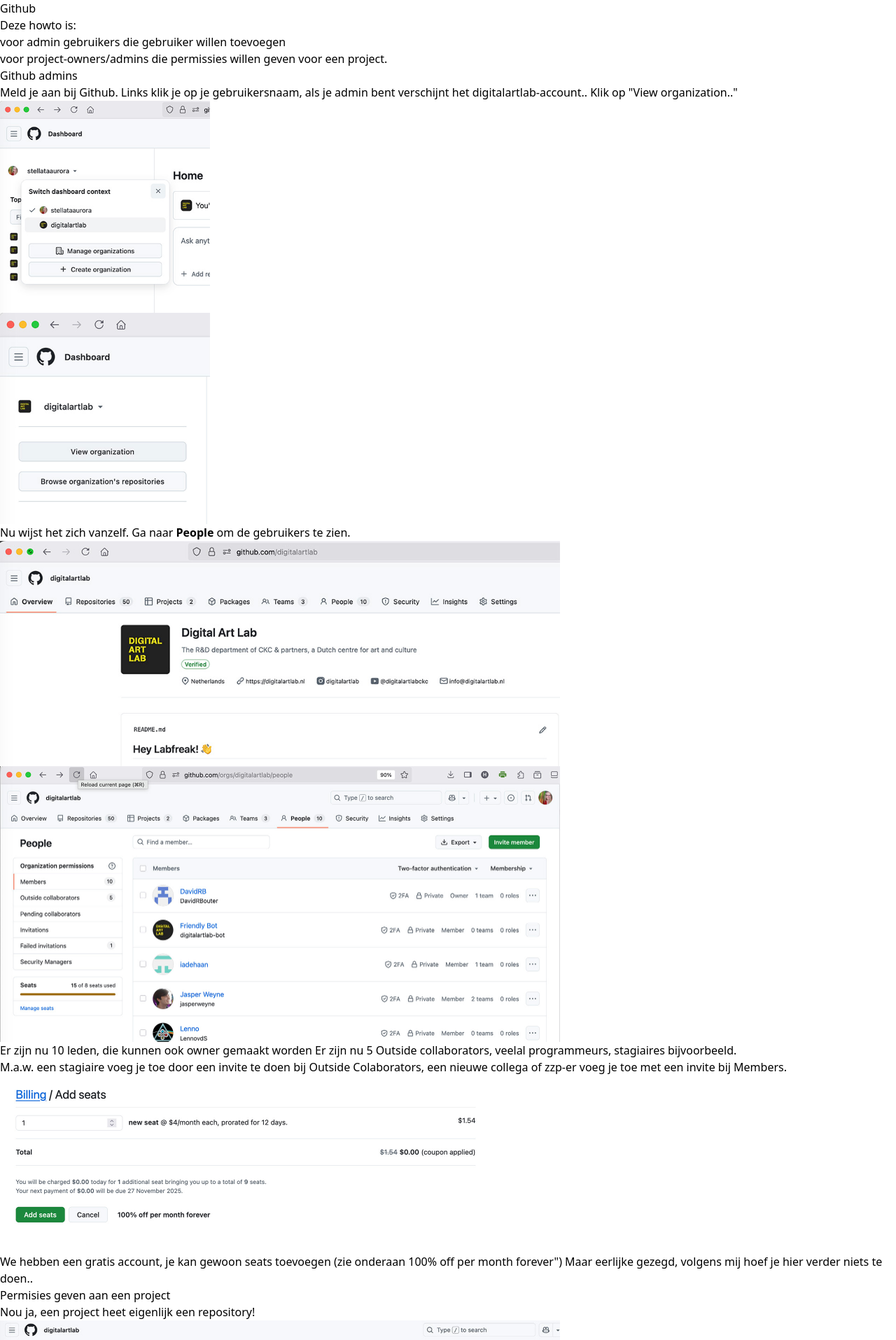
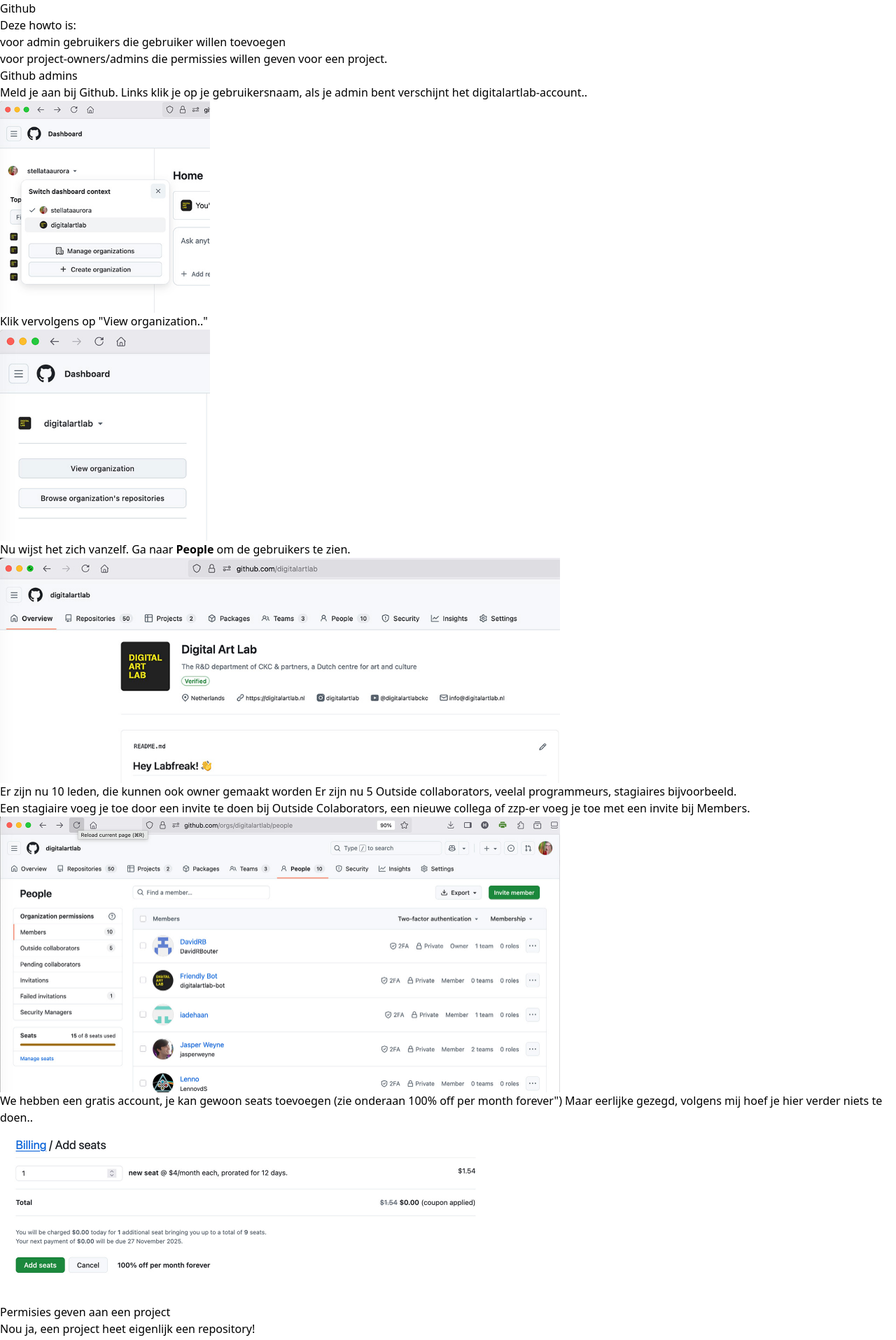
Before and after one commit to digitalartlab/dal-documentation, a Next.js app: page /metafolder/github in a window 1280 px wide. Shown: the top 1915 px of the page at 70% size. Built offline with nearby package versions, Linux system fonts and the light colour scheme.

Commit message:
Update github.mdx

```diff
--- a/pages/metafolder/github.mdx
+++ b/pages/metafolder/github.mdx
@@ -11,49 +11,55 @@
 
 Meld je aan bij Github. Links klik je op je gebruikersnaam, als je admin bent verschijnt
 het digitalartlab-account..
-Klik op "View organization.."
 
-[<img src="/assets/meta/11-gh01.jpg" width="300"/>]() [<img src="/assets/meta/12-gh02.jpg" width="300"/>]()
+[<img src="/assets/meta/11-gh01.jpg" width="300"/>]()
+
+Klik vervolgens op "View organization.."
+
+[<img src="/assets/meta/12-gh02.jpg" width="300"/>]()
 
 Nu wijst het zich vanzelf. Ga naar **People** om de gebruikers te zien.
 
 [<img src="/assets/meta/14-gh04.jpg" width="800"/>]()
-[<img src="/assets/meta/15-gh05.jpg" width="800"/>]()
 
 Er zijn nu 10 leden, die kunnen ook owner gemaakt worden
 Er zijn nu 5 Outside collaborators, veelal programmeurs, stagiaires bijvoorbeeld.
 
-M.a.w. een stagiaire voeg je toe door een invite te doen bij Outside Colaborators,
+
+
+Een stagiaire voeg je toe door een invite te doen bij Outside Colaborators,
 een nieuwe collega of zzp-er voeg je toe met een invite bij Members.
 
+[<img src="/assets/meta/15-gh05.jpg" width="800"/>]()
 
-[<img src="/assets/meta/16-gh06.jpg" width="700"/>]()
+
 
 We hebben een gratis account, je kan gewoon seats toevoegen (zie onderaan 100% off per month forever")
 Maar eerlijke gezegd, volgens mij hoef je hier verder niets te doen..
+[<img src="/assets/meta/16-gh06.jpg" width="700"/>]()
 
 ## Permisies geven aan een project
+
 Nou ja, een project heet eigenlijk een repository!
+
+Ga naar **Repositories** en kies je bestaande repo uit, bijvoorbeeld shuffle-weave.
 
 [<img src="/assets/meta/22-gh12.jpg" width="800"/>]()
 
-Ga naar **Repositories** en kies je bestaande repo uit, bijvoorbeeld shuffle-weave.
+Rechtsonder zie je **Contributors**. Hier kan de huidige gebruikers bekijken.
+Maar om gebruikers toe te voegen ga je naar **Settings**, rechtsboven in de repositorie-pagina.
 
 [<img src="/assets/meta/17-gh07.jpg" width="800"/>]()
-
-Rechtsonder zie je **Contributors**. Hier kan de huidge gebruikers bekijken.
-Maar om gebruikers toe te voegen ga je naar **Settings**, rechtsboven in de repositorie-pagina.
-
-[<img src="/assets/meta/18-gh08.jpg" width="800"/>]()
 
 Klik daar links op **Collaborators and teams**. Hier kan je een persoon of team toevoegen. Klik **Add people**. Als de persoon al
 in gebruikers staat kan je deze keizen uit de scrolldown. maar je kan ook een gebruiker buiten de bestaande gebruikers
 toevoegen. Die komt dan bij gebruikers (zie admin boven) in Colaborators terrecht.
 
+[<img src="/assets/meta/18-gh08.jpg" width="800"/>]()
+
+
 [<img src="/assets/meta/19-gh09.jpg" width="800"/>]()
 
-Let goed op welke permissies je geeft. Om een collaborator/programeur admin permissies te geven is minder gebruikelijk.
-Meestal kies je **Maintain**.
 
 [<img src="/assets/meta/20-gh10.jpg" width="500"/>]()
 
```
